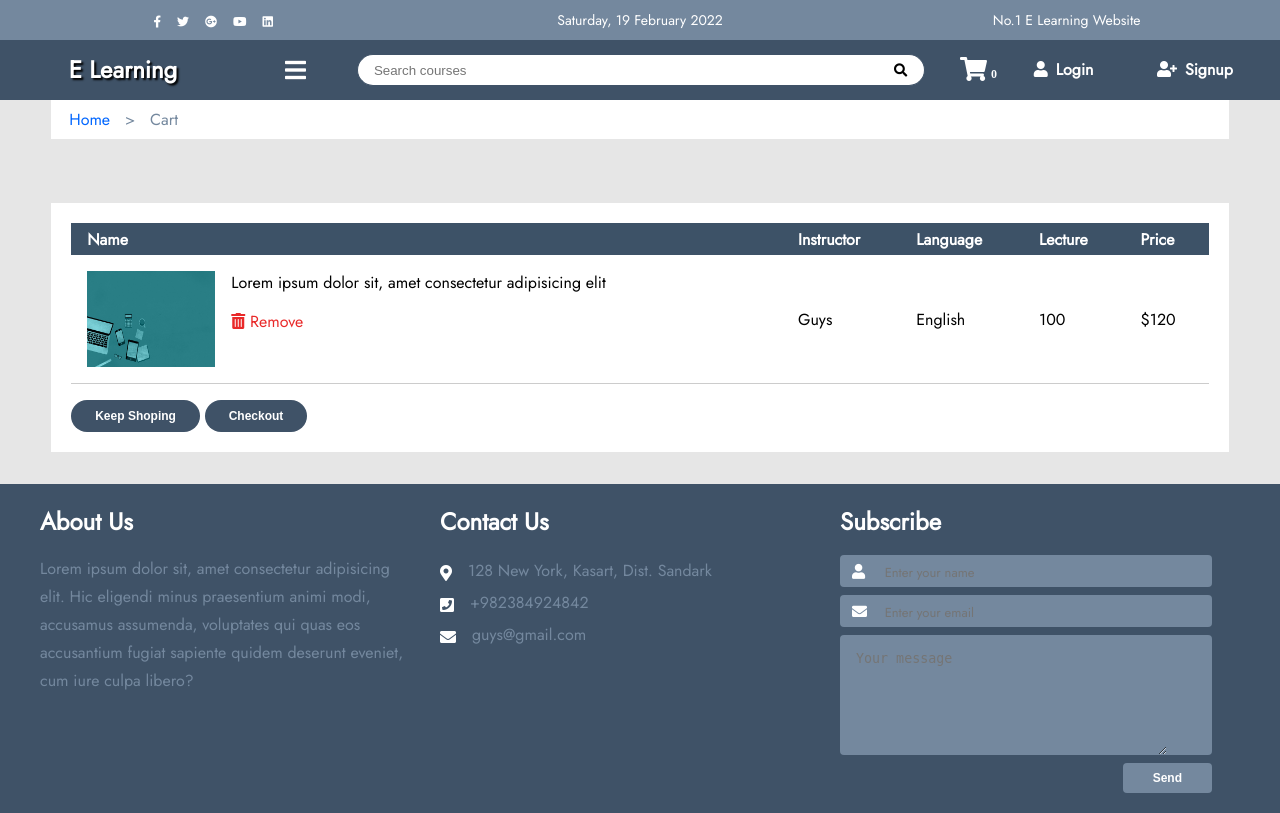
After one commit to GuysKapen/ELearningPHP, a PHP site: page /cart.php in a window 1280 px wide. The commit adds this page. Run offline with PHP 8.4, Linux system fonts and the light colour scheme; data that the repository does not hold is empty; some libraries are stand-ins or nearby versions.

Commit message:
Add cart page

```diff
--- /dev/null
+++ b/cart.php
@@ -0,0 +1,77 @@
+<!DOCTYPE html>
+<html lang="en">
+
+<head>
+    <meta charset="UTF-8">
+    <meta http-equiv="X-UA-Compatible" content="IE=edge">
+    <meta name="viewport" content="width=device-width, initial-scale=1.0">
+    <title>E Learning | Cart</title>
+    <link rel="stylesheet" href="css/style.css" />
+    <link rel="stylesheet" href="https://cdnjs.cloudflare.com/ajax/libs/font-awesome/5.8.2/css/all.min.css" />
+</head>
+
+<body>
+
+    <?php include("inc/header.php") ?>
+    <div id="wrap">
+        <div id="crumb">
+            <span><a href="index.php">Home</a></span>
+            <span>></span>
+            <span>Cart</span>
+        </div>
+        <div id="cart">
+            <table>
+                <tr>
+                    <th>Name</th>
+                    <th>Instructor</th>
+                    <th>Language</th>
+                    <th>Lecture</th>
+                    <th>Price</th>
+                </tr>
+                <tr>
+                    <td>
+                        <div class="flex">
+                            <img src="imgs/courses/course_1.jpg" alt="">
+                            <div class="pl-2">
+                                <p class="mr-2">Lorem ipsum dolor sit, amet consectetur adipisicing elit</p>
+                                <p class="mt-2"><a class="decorate-none text-danger" href=""><i class="fa fa-trash-alt"></i> Remove</a></span>
+                            </div>
+                        </div>
+                    </td>
+
+                    <td>
+                        <p>
+                            Guys
+                        </p>
+                    </td>
+
+                    <td>
+                        <p>English</p>
+                    </td>
+
+                    <td>
+                        <p>100</p>
+                    </td>
+
+                    <td>
+                        <p>$120</p>
+                    </td>
+
+                </tr>
+            </table>
+            <div class="mt-2">
+                <button class="primary-btn">Keep Shoping</button>
+                <button class="primary-btn"><a class="decorate-none text-white" href="">Checkout</a></button>
+            </div>
+        </div>
+
+
+
+
+
+    </div>
+    <?php include("inc/footer.php") ?>
+
+</body>
+
+</html>
--- a/css/style.css
+++ b/css/style.css
@@ -8,6 +8,26 @@
 
 .mt-2 {
     margin-top: 1rem;
+}
+
+.mr-2 {
+    margin-right: 1rem;
+}
+
+.pl-2 {
+    padding-left: 1rem;
+}
+
+.decorate-none {
+    text-decoration: none;
+}
+
+.text-danger {
+    color: rgb(233, 41, 41);
+}
+
+.text-white {
+    color: white;
 }
 
 .center {
@@ -26,6 +46,18 @@
     align-items: center;
 }
 
+.primary-btn {
+    outline: none;
+    background: #3f5267;
+    height: 32px;
+    border: none;
+    color: #fff;
+    padding: 0.5rem 1.5rem;
+    font-size: 12px;
+    font-weight: 900;
+    border-radius: 32px;
+}
+
 body {
     background: #e6e6e6;
     font-family: 'Jost', sans-serif;
@@ -35,6 +67,12 @@ body {
     width: 100%;
     height: 100px;
     background: #3f5267;
+    top: 0;
+    position: fixed;
+}
+
+#wrap {
+    margin-top: 100px;
 }
 
 #up-header {
@@ -635,3 +673,54 @@ body {
     border-radius: 32px;
 
 }
+
+#cart {
+    width: 92%;
+    background: #fff;
+    padding: 1.25rem;
+    margin: 4rem auto 2rem;
+}
+
+#cart table {
+    width: 100%;
+    border-spacing: 0;
+}
+
+#cart table tr th {
+    height: 32px;
+    background: #3d5267;
+    color: #fff;
+    text-align: left;
+    padding: 0.25rem 1rem;
+}
+
+#cart table tr td {
+    margin: 1rem auto;
+    padding: 1rem;
+    font-size: 1rem;
+    border-bottom: 1px solid rgba(0, 0, 0, 0.2);
+}
+
+#cart table tr td img {
+    width: 8rem;
+    height: 6rem;
+}
+
+#crumb {
+    width: 92%;
+    margin: 0 auto 2rem;
+    padding: 0.5rem;
+    background: #fff;
+}
+
+#crumb span {
+    margin-right: 0.5rem;
+    margin-left: 0.125rem;
+    color: #74889e;
+}
+
+#crumb span a {
+    text-decoration: none;
+    color: #06f;
+    margin-left: 0.5rem;
+}
--- a/inc/function.php
+++ b/inc/function.php
@@ -7,8 +7,6 @@ function get_contact() {
     $row = $query->fetch();
 
     $allowed = ["email", "address_1", "address_2", "fb", "gp", "tw", "link", "phone", "yt"];
-    // print_r($row);
-    // return;
     $filtered = array_filter(
         $row,
         function ($key) use ($allowed) {
```
Also changed, not shown: index.php (+5 -3 lines).
